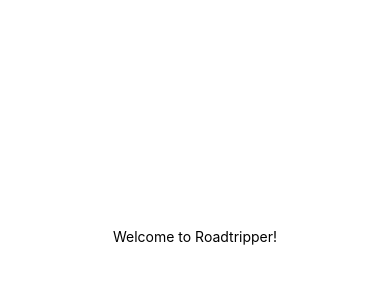
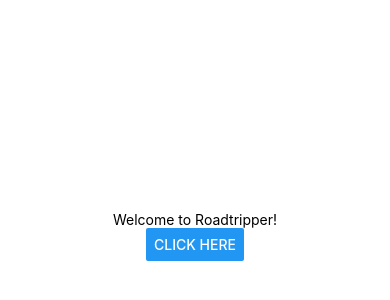
Before and after one commit to skub01/roadtripper, a React Native app: screen / in a window 390 px wide. Shown: the part 186-486 px from the top of the page. Built offline with nearby package versions, Linux system fonts and the light colour scheme.

Commit message:
button added to home page

```diff
--- a/App.js
+++ b/App.js
@@ -1,10 +1,12 @@
+import React from 'react';
 import { StatusBar } from 'expo-status-bar';
-import { StyleSheet, Text, View } from 'react-native';
+import { Button, StyleSheet, Text, View } from 'react-native';
 
 export default function App() {
   return (
     <View style={styles.container}>
       <Text>Welcome to Roadtripper!</Text>
+      <Button title="click here" onPress={() => alert('Button pressed!')}/>
       <StatusBar style="auto" />
     </View>
   );
--- a/package.json
+++ b/package.json
@@ -9,11 +9,14 @@
     "web": "expo start --web"
   },
   "dependencies": {
+    "axios": "^1.5.0",
     "expo": "~49.0.8",
+    "expo-font": "^11.4.0",
     "expo-router": "^2.0.5",
     "expo-status-bar": "~1.6.0",
     "react": "18.2.0",
-    "react-native": "0.72.4"
+    "react-native": "0.72.4",
+    "react-native-dotenv": "^3.4.9"
   },
   "devDependencies": {
     "@babel/core": "^7.20.0"
```
Also changed, not shown: 1 other file (tests, documents, lock files or other folders).
